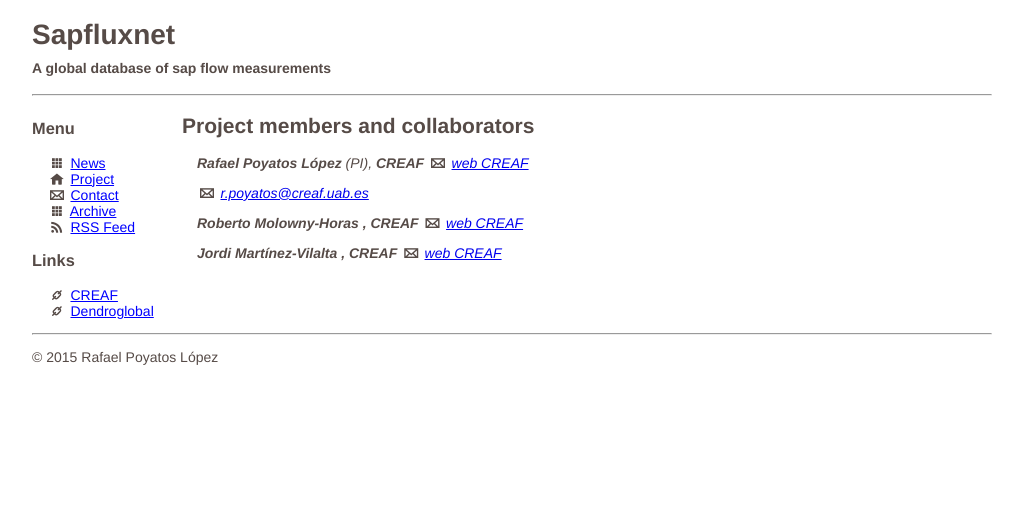
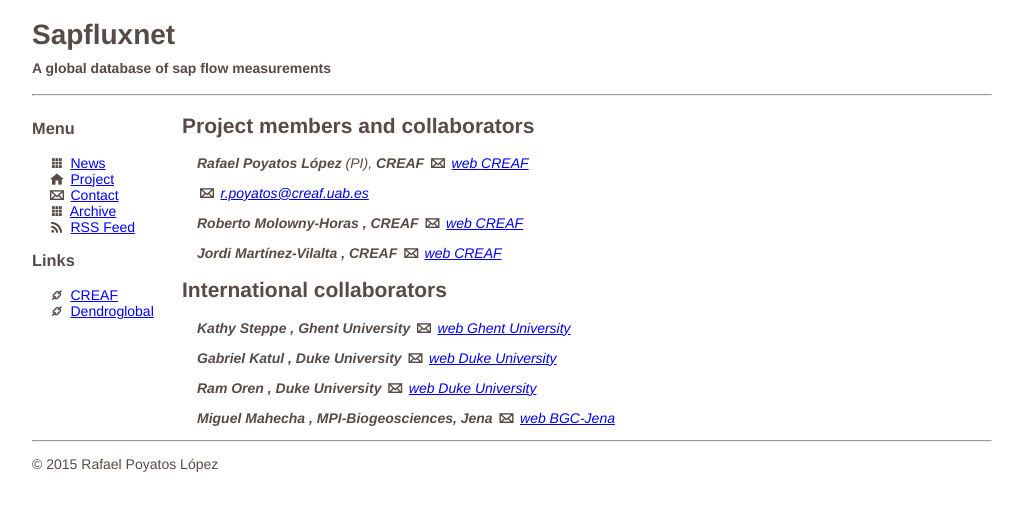
Before and after one commit to sapfluxnet/sapfluxnet-public, a Jekyll site: the page built from contact.html, in a window 1280 px wide. Shown: the top 511 px of the page, without its empty margins (26-1049 px from the left). Built offline with Jekyll 4.4.1, drawn with Linux system fonts in a browser that asks for light colours; Markdown is read by kramdown in place of the engine named in the settings.

Commit message:
Update contact.html

```diff
--- a/contact.html
+++ b/contact.html
@@ -22,4 +22,31 @@
         <strong>, CREAF</strong>
         <i class="icon-mail"></i> <a href=http://"www.creaf.cat/en/personal/jordi-martinez-vilalta">web CREAF</a></p>
     </address>
+
+    <h2>International collaborators</h2>
+
+     <address>
+        <p><strong>Kathy Steppe</strong>
+        <strong>, Ghent University</strong>
+        <i class="icon-mail"></i> <a href="http://www.plantecology.ugent.be/">web Ghent University</a></p>
+    </address>
+
+    <address>
+        <p><strong>Gabriel Katul</strong>
+        <strong>, Duke University</strong>
+        <i class="icon-mail"></i> <a href="https://nicholas.duke.edu/people/faculty/katul/homepage.html">web Duke University</a></p>
+    </address>
+
+        <address>
+        <p><strong>Ram Oren</strong>
+        <strong>, Duke University</strong>
+        <i class="icon-mail"></i> <a href="https://nicholas.duke.edu/people/faculty/oren">web Duke University</a></p>
+    </address>
+
+        <address>
+        <p><strong>Miguel Mahecha</strong>
+        <strong>, MPI-Biogeosciences, Jena</strong>
+        <i class="icon-mail"></i> <a href="https://www.bgc-jena.mpg.de/bgi/index.php/People/MiguelMahecha">web BGC-Jena</a></p>
+    </address>
+
 </section>
```
